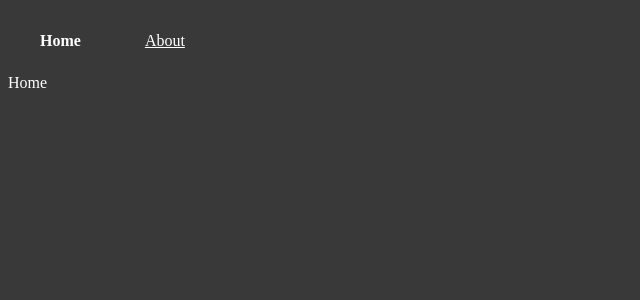
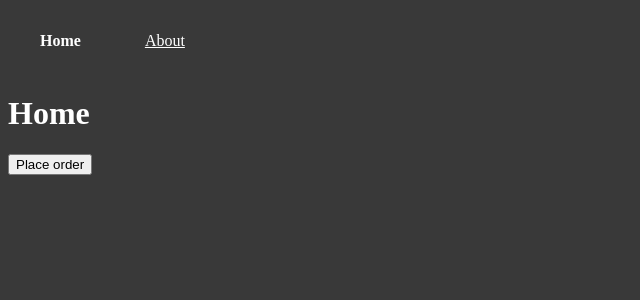
Before and after one commit to SadiqOnGithub/react-router-prac, a React (Vite) app: page / in a window 1280 px wide. Shown: the top 300 px of the page, without its empty margins (0-640 px from the left). Built offline with nearby package versions, Linux system fonts and the light colour scheme.

Commit message:
programatical Navigation added

```diff
--- a/src/App.jsx
+++ b/src/App.jsx
@@ -2,6 +2,7 @@
 import Home from "./components/Home";
 import About from "./components/About";
 import NavBar from "./components/NavBar";
+import OrderSummary from "./components/OrderSummary";
 
 function App() {
   return (
@@ -10,6 +11,7 @@
       <Routes>
         <Route path="/" element={<Home />} />
         <Route path="/about" element={<About />} />
+        <Route path="/order-summary" element={<OrderSummary /> } />
       </Routes>
     </>
   );
--- a/src/components/Home.jsx
+++ b/src/components/Home.jsx
@@ -1,6 +1,12 @@
+import { useNavigate } from "react-router-dom";
 
 export default function Home() {
+  const navigate = useNavigate()
+
   return (
-    <div>Home</div>
+    <>
+      <h1>Home</h1>
+      <button onClick={() => navigate('order-summary')}>Place order</button>
+    </>
   )
 }
--- /dev/null
+++ b/src/components/OrderSummary.jsx
@@ -0,0 +1,13 @@
+import { useNavigate } from "react-router-dom";
+
+export default function OrderSummary() {
+  const navigate = useNavigate();
+
+  return (
+    <>
+      <div>Order Confirmed!!!</div>
+      <br />
+      <button onClick={() => navigate(-1)}>Go Back!</button>
+    </>
+  );
+}
```
